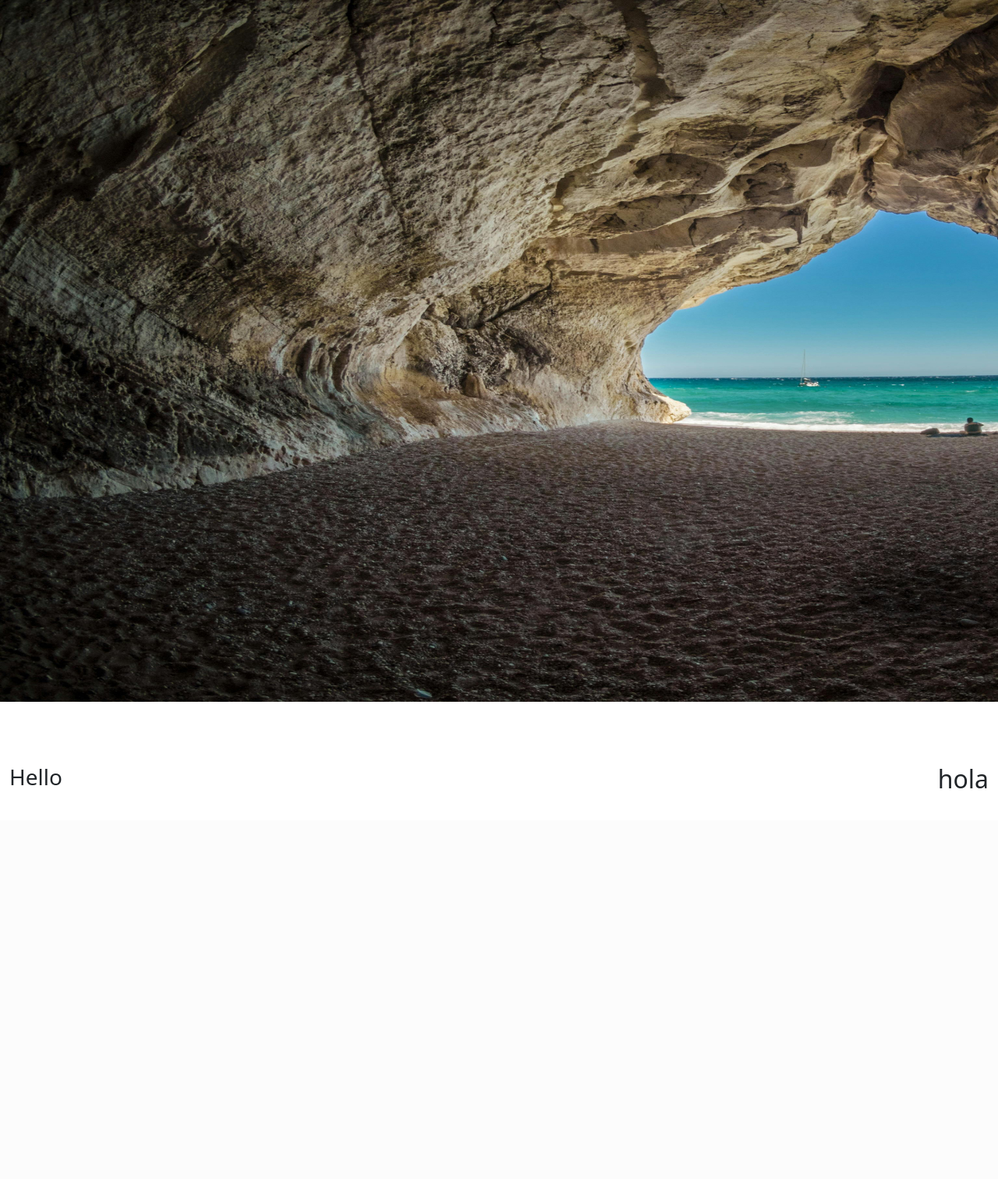
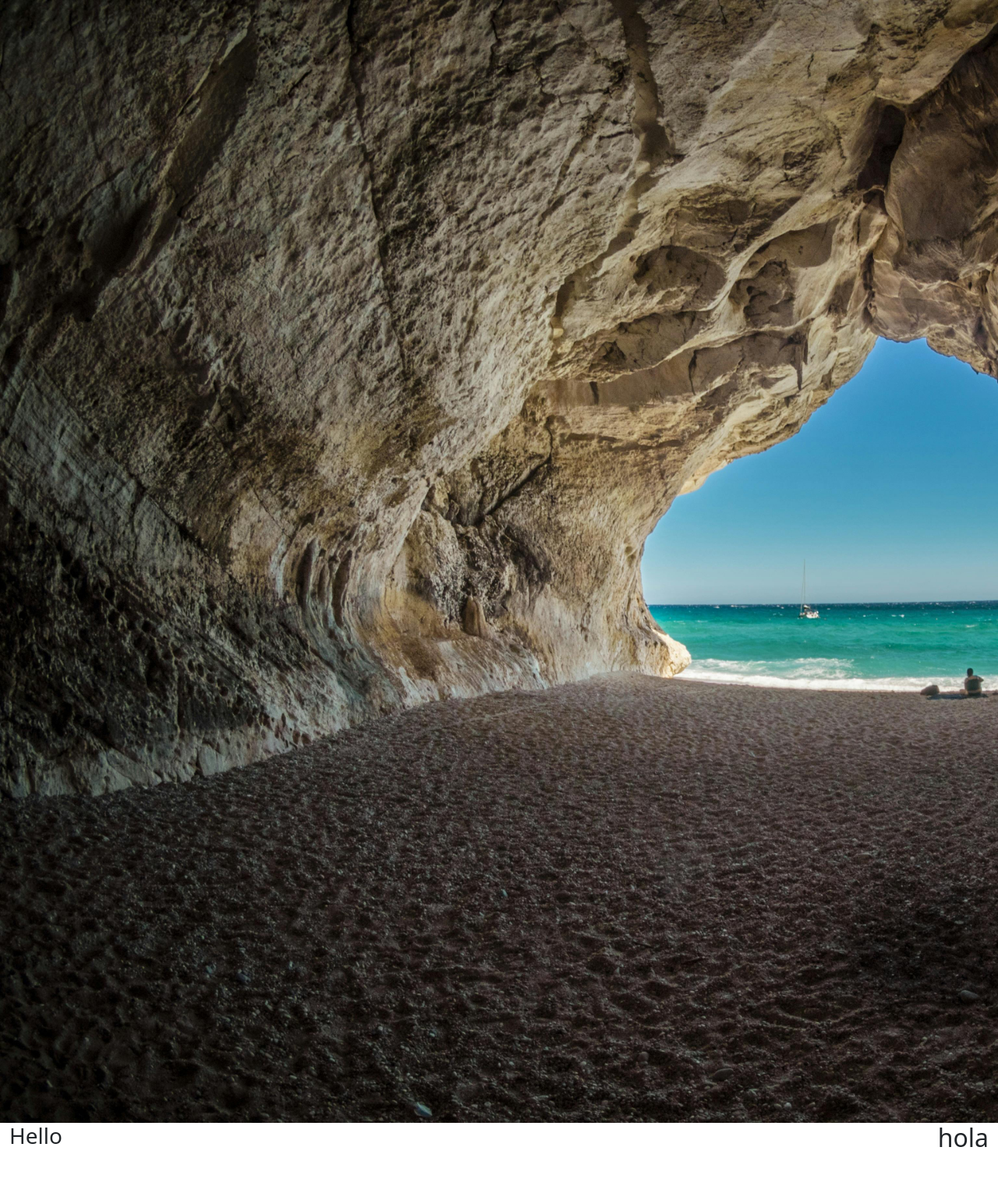
Before and after one commit to Ernesto119/projectoWeb, a Django app: template posted/templates/postdt.html in a window 1280 px wide; the page is wider, and only the part inside the window is pictured. Shown: the part 56-1568 px from the top of that part at 78% size. Before the commit the page ends 1067 px from the top of that part, so only its background shows below. Run offline with Django 3.2, Linux system fonts and the light colour scheme; the template is opened without the code that fills it, so the values that code supplies are empty.

Commit message:
fixed css

```diff
--- a/posted/models.py
+++ b/posted/models.py
@@ -2,8 +2,9 @@ from django.db import models
 import datetime
 from django_ckeditor_5.fields import CKEditor5Field
 
+
 class Post(models.Model):
     title = models.CharField(max_length=100, null=False)
-    image = models.ImageField(null=True,blank=True,upload_to='media')
-    publish = CKEditor5Field(blank=True)
+    image = models.ImageField(null=True, blank=True, upload_to="media")
+    publish = CKEditor5Field(blank=True, config_name="extends")
     date = models.DateField(datetime.date.today)
--- a/posted/static/css/main.css
+++ /dev/null
@@ -1,6 +0,0 @@
-
-.my-images {
-    height: 900px;
-    width: 1920px;
-    margin-bottom: 80px;
-}
--- /dev/null
+++ b/posted/static/main.css
@@ -0,0 +1,19 @@
+img {
+    display: block;
+    margin: auto;
+}
+
+h1 {
+    color: red;
+}
+
+.my-back {
+    box-sizing:border-box;
+    width: 1920px;
+    height: auto;
+}
+
+.bg {
+    color: aliceblue;
+    background-color: gray;
+}
--- a/posted/templates/home.html
+++ b/posted/templates/home.html
@@ -3,7 +3,7 @@
 {% for post in posts %}
 
 <div class="p-3">
-    <div class="card card-body bg-black">
+    <div class="card card-body bg">
         <div class="rew">
             {% if post.image %}
             <div class="col-3">
--- a/posted/templates/layouts/base.html
+++ b/posted/templates/layouts/base.html
@@ -1,11 +1,11 @@
-{%load static %}
+{% load static %}
 <!DOCTYPE html>
 <html lang="en">
 <head>
     <meta charset="UTF-8">
     <meta name="viewport" content="width=device-width, initial-scale=1.0">
-    <link rel="stylesheet" href="{% static 'css/main.css' %}">
     <link href="https://cdn.jsdelivr.net/npm/bootstrap@5.3.3/dist/css/bootstrap.min.css" rel="stylesheet" integrity="sha384-QWTKZyjpPEjISv5WaRU9OFeRpok6YctnYmDr5pNlyT2bRjXh0JMhjY6hW+ALEwIH" crossorigin="anonymous">
+    <link rel="stylesheet" href="{% static 'main.css' %}">
     <title>Posting</title>
 </head>
 <body>
@@ -14,7 +14,7 @@
         {% include 'layouts/partials/navbar.html' %}
     </header>
     <main>
-        <img src="{% static 'photos/backgr.jpg' %}" alt="image" class="my-images">
+        <img src="{% static 'photos/backgr.jpg' %}" alt="image" class="my-back">
         {% block content %}
         {% endblock %}
     </main>
--- a/posted/templates/postdt.html
+++ b/posted/templates/postdt.html
@@ -6,15 +6,17 @@
             <h3>Hello</h3>
         </div>
         <div class="col-6">
+
             <h2>{{post.title}}</h2>
             <p class="mb-5" >{{posts.date}}</p>
             {% if post.image %}
             <img src="{{post.image.url}}" alt="imagen">
             {% endif %}
             <br>
-            {{post.publish|linebreaksbr}}
+            {{post.publish|safe}}
             <!-- linebreaksbr and linebreaks is for jump line -->
             <!-- to remind django filter -->
+
         </div>
         <div class="col text-end">
             <h2>hola</h2>
--- a/requirements.txt
+++ /dev/null
@@ -1,5 +0,0 @@
-asgiref==3.8.1
-Django==5.0.4
-pillow==10.3.0
-sqlparse==0.5.0
-typing_extensions==4.11.0
--- a/static/css/main.css
+++ /dev/null
@@ -1,6 +0,0 @@
-
-.my-images {
-    height: 900px;
-    width: 1920px;
-    margin-bottom: 80px;
-}
--- a/webi/settings.py
+++ b/webi/settings.py
@@ -119,11 +119,14 @@ USE_TZ = True
 
 STATIC_URL = 'static/'
 
+
+
 MEDIA_ROOT = BASE_DIR / 'media'
 
 MEDIA_URL = '/media/'
 
-STATIC_ROOT = BASE_DIR / 'static'
+
+
 # Default primary key field type
 # https://docs.djangoproject.com/en/5.0/ref/settings/#default-auto-field
 
```
Also changed, not shown: db.sqlite3, static/photos/backgr.jpg (deleted).
